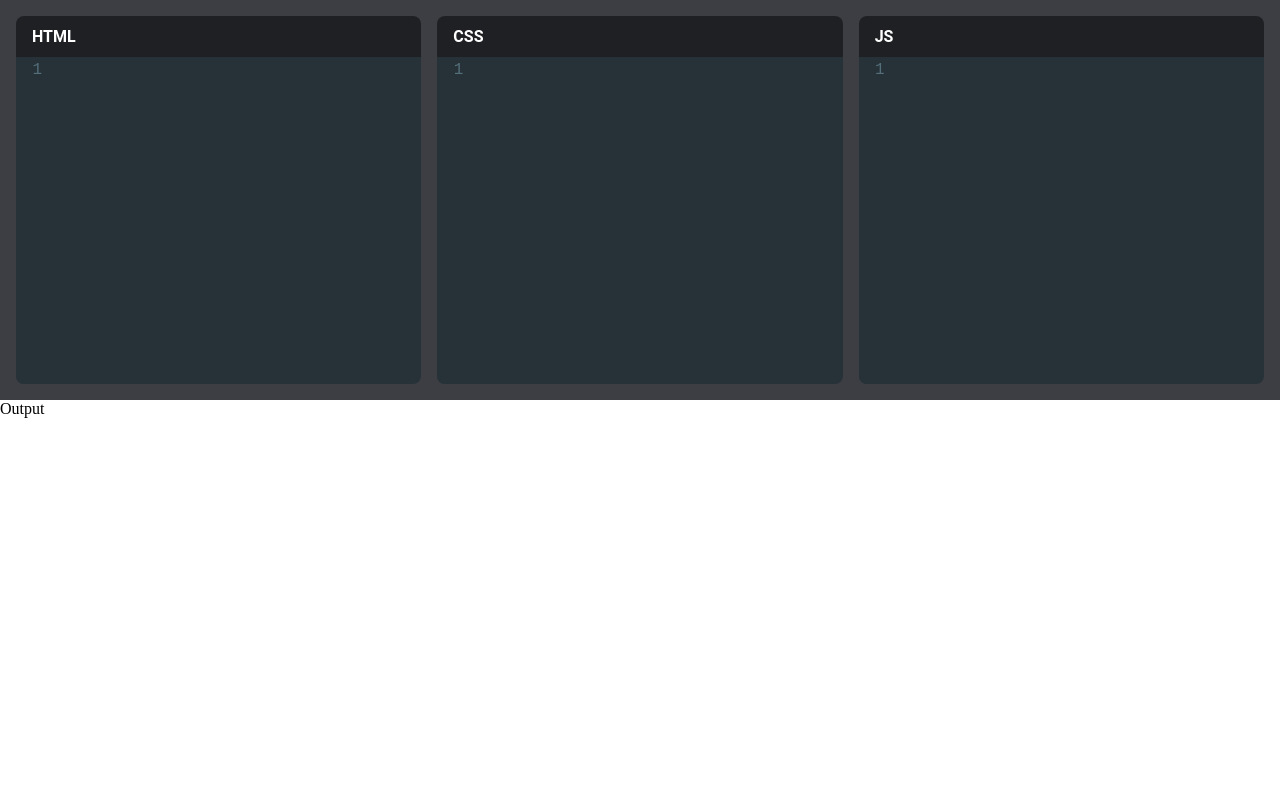
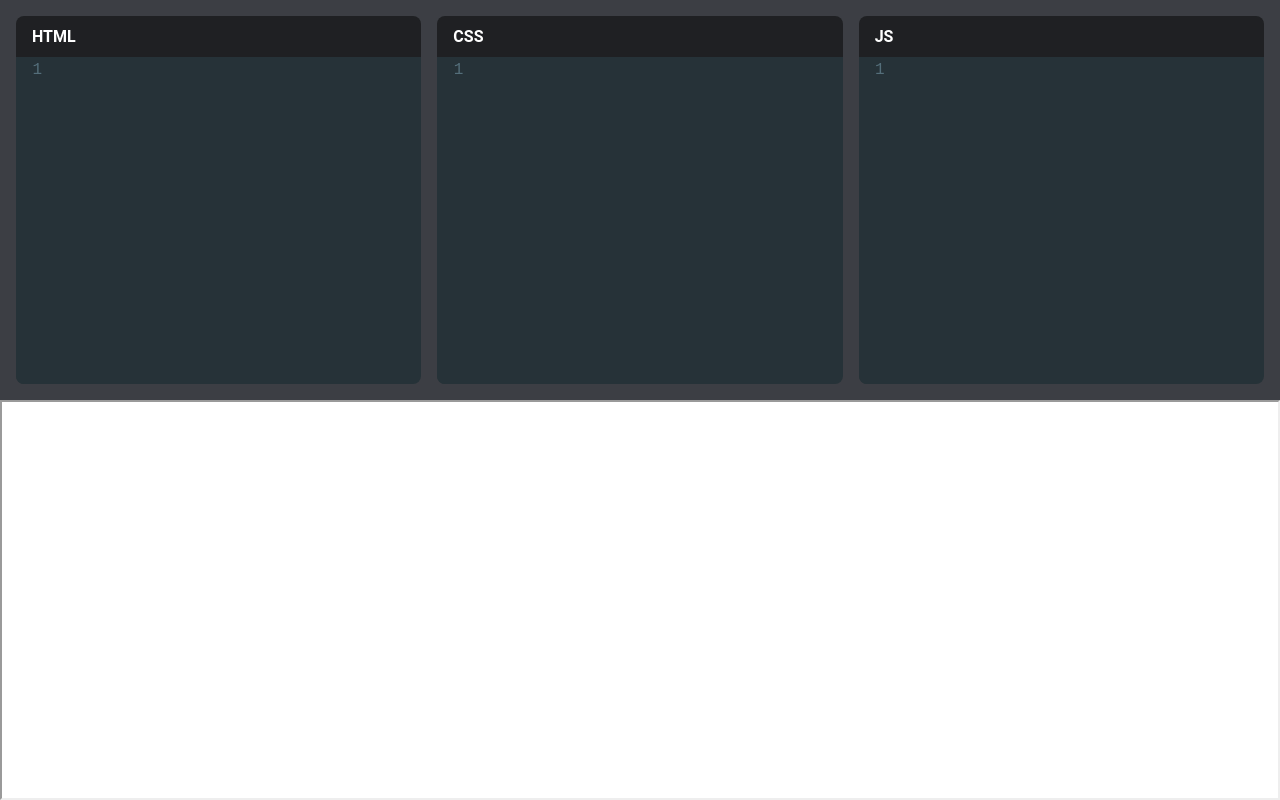
Before and after one commit to ashmeetsmonga/code-play, a React (Create React App) app: page / in a window 1280 px wide. Built offline with nearby package versions, Linux system fonts and the light colour scheme.

Commit message:
bottom pane connected to code panes

```diff
--- a/src/App.css
+++ b/src/App.css
@@ -46,3 +46,7 @@
   border-bottom-left-radius: .5rem;
   overflow: hidden;
 }
+
+.pane-output {
+  overflow: hidden;
+}
--- a/src/App.js
+++ b/src/App.js
@@ -1,4 +1,4 @@
-import { useState } from "react";
+import { useEffect, useState } from "react";
 import "./App.css";
 import Editor from "./components/Editor";
 
@@ -6,6 +6,23 @@
 	const [html, setHtml] = useState("");
 	const [css, setCss] = useState("");
 	const [js, setJs] = useState("");
+	const [srcDoc, setSrcDoc] = useState("");
+
+	useEffect(() => {
+		let timeout = setTimeout(
+			() =>
+				setSrcDoc(`
+    <html>
+      <body>${html}</body>
+      <style>${css}</style>
+      <script>${js}</script>
+    </html>
+    `),
+			500
+		);
+
+		return () => clearTimeout(timeout);
+	}, [html, css, js]);
 
 	return (
 		<div className='container'>
@@ -14,7 +31,9 @@
 				<Editor value={css} displayName='CSS' language='css' onChange={setCss} />
 				<Editor value={js} displayName='JS' language='javascript' onChange={setJs} />
 			</div>
-			<div className='pane pane-output'>Output</div>
+			<div className='pane pane-output'>
+				<iframe srcDoc={srcDoc} title='Output' sandbox='allow-scripts' height='100%' width='100%' />
+			</div>
 		</div>
 	);
 }
```
